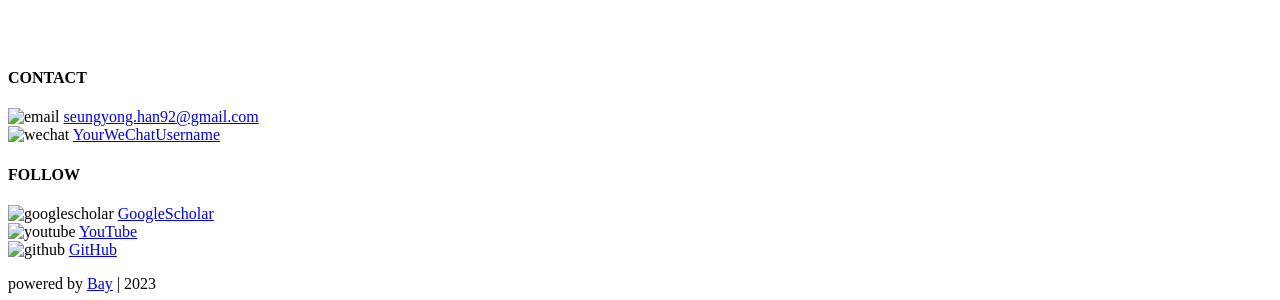
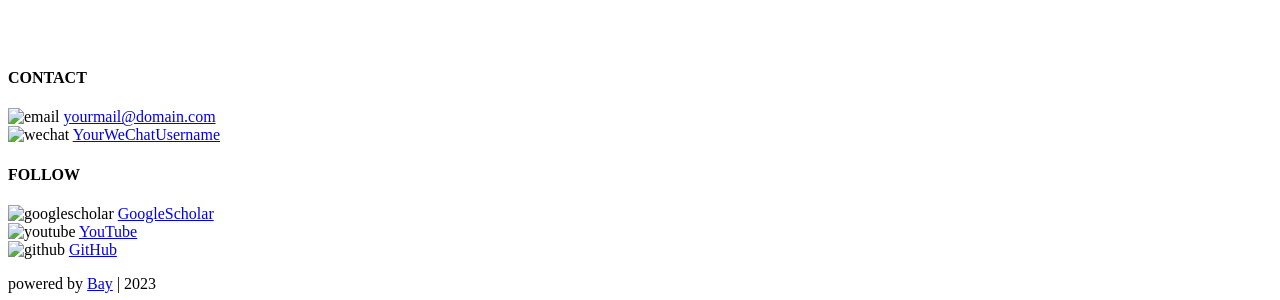
Before and after one commit to seungyong-han/seungyong-han.github.io, a Jekyll site: the page built from publication.md, in a window 1280 px wide. Shown: the part 187-487 px from the top of the page. Built offline with Jekyll 4.4.1, drawn with Linux system fonts in a browser that asks for light colours.

Commit message:
Update _config.yml

```diff
--- a/_config.yml
+++ b/_config.yml
@@ -20,8 +20,8 @@ footer:
   show_powered_by: true
   contact:
     - name: Email
-      value: seungyong.han92@gmail.com
-      link: mailto:seungyong.han92@gmail.com
+      value: yourmail@domain.com
+      link: mailto:yourmail@domain.com
     - name: WeChat
       value: YourWeChatUsername
       link: "#"
```
